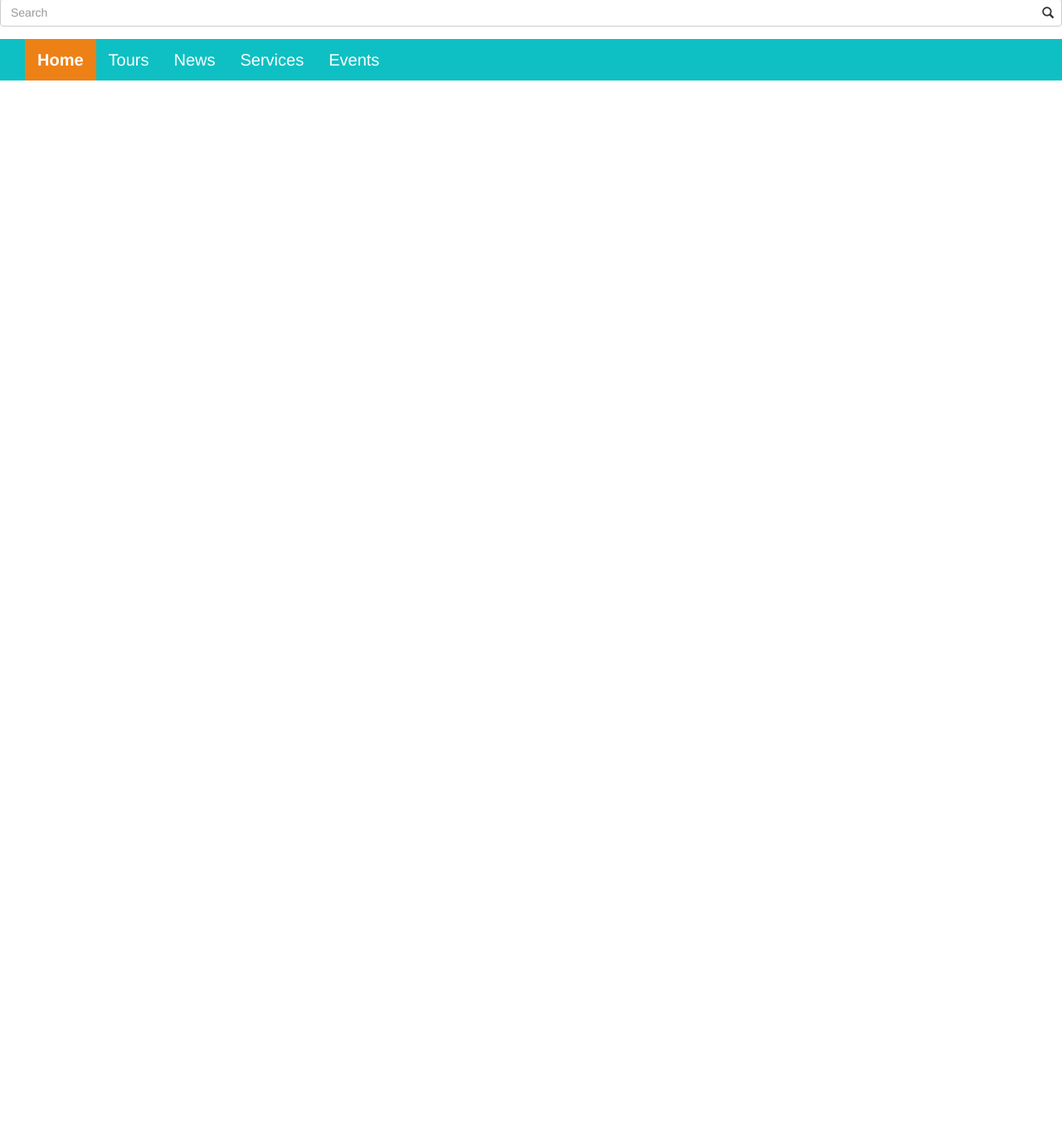
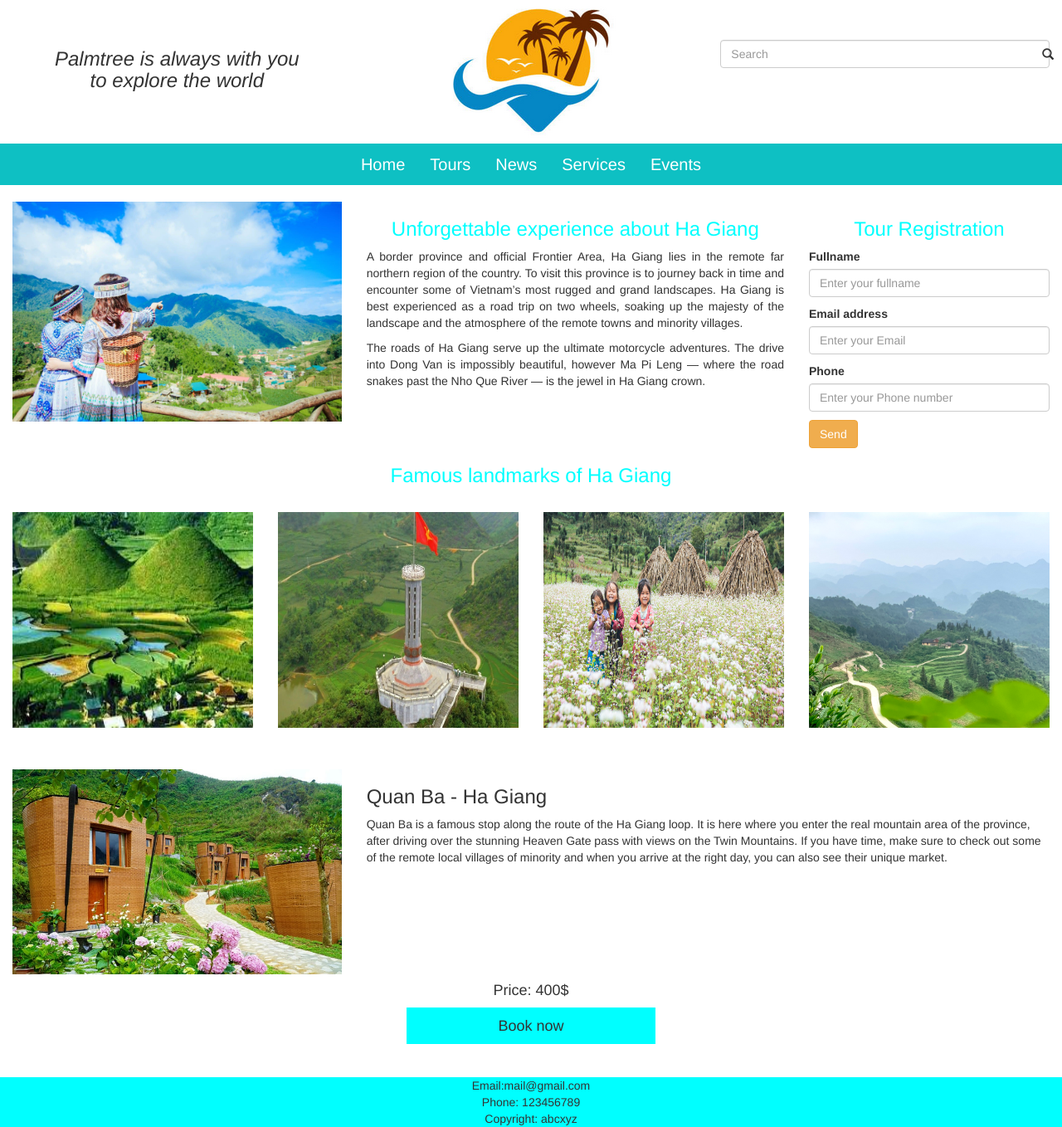
Before and after one commit to hoanghung256/WED201c, a plain HTML site: page RE_FA23_Paper1/index.html in a window 1280 px wide. Shown: the part 2-1360 px from the top of the page at 83% size. Before the commit the page ends 800 px from the top, so only its background shows below. Drawn offline with Linux system fonts and the light colour scheme; files whose address does not match are found by name.

Commit message:
re23 paper1

```diff
--- /dev/null
+++ b/RE_FA23_Paper1/css/styleindex.css
@@ -0,0 +1,71 @@
+.slogan{
+    margin-top: 40px;
+}
+
+.search-bar{
+    margin-top: 50px;
+}
+
+.banner1 img{
+    width: 100%;
+    height: auto;
+}
+
+.landmarks-img1, .landmarks-img2,
+.landmarks-img3, .landmarks-img4{
+    margin-top: 20px;
+}
+.send-button, .mb-3{
+    margin-top: 10px;
+}
+
+.landmarks-img1 img, .landmarks-img2 img, .landmarks-img3 img, .landmarks-img4 img{
+    width: 100%;
+    height: 260px;
+}
+
+.quan-ba-img img{
+    width: 100%;
+    margin-top: 50px;
+}
+
+.quan-ba .introduction{
+    margin-top: 50px;
+}
+
+.booking-button{
+    display: flex;
+    align-items: center;
+    justify-content: center;
+}
+
+.booking-button{
+    border-radius: 0px ;
+    border: 0px;
+    margin-left: auto;
+    margin-right: auto;
+    width: 300px;
+    background-color: aqua;
+}
+
+.footer{
+    margin-top: 40px;
+    background-color: aqua;
+}
+
+.footer-content p{
+    text-align: center;
+    margin-bottom: 0px;
+}
+
+.landmarks h3, .introduction-text h3, .tour-registration h3{
+    color: aqua;
+}
+
+@media screen and (min-width: 768px){
+    .navbar-collapse.collapse{
+        display: flex !important;
+        align-items: center;
+        justify-content: center;
+    }
+}
--- a/RE_FA23_Paper1/index.html
+++ b/RE_FA23_Paper1/index.html
@@ -7,18 +7,24 @@
   <!-- Bootstrap -->
   <link href="css/bootstrap.min.css" rel="stylesheet">
  <!-- Embed CSS here-->
-
+  <link rel="stylesheet" href="css/styleindex.css">
 
 </head>
 <body>
-		<div>  <!-- search box -->
-			<div class="form-group has-feedback has-search">
+		<div class="container-fluid text-center">  <!-- search box -->
+			<div class="row">
+				<div class="slogan col-md-4 mt-md-2">
+					<h3><i>Palmtree is always with you <br> to explore the world</i></h3>
+				</div>
+				<div class="logo col-md-4">
+					<img src="images/logotravel.PNG" alt="logo">
+				</div>
+				<div class="search-bar form-group has-feedback has-search col-md-4">
 					<span class="glyphicon glyphicon-search form-control-feedback"></span>
 					<input type="text" class="form-control sizesearch" placeholder="Search">
 				</div>
 			</div>
-
-		<div> <!--content menu-->
+		</div>
 
 		<nav class="navbar bg-primary"  role="navigation">
 			<div class="container-fluid">
@@ -33,27 +39,98 @@
 
 			  </div>
 
-				<div class="collapse navbar-collapse" id="bs-example-navbar-collapse-1">
+			  <div class="navbar-content navbar-collapse collapse" id="bs-example-navbar-collapse-1">
 				<ul class="nav navbar-nav">
-
-					<li class="active"> <a href="index.html">Home</a> </li>
-
+				  <li> <a href="index.html">Home</a> </li>
 				  <li ><a href="#">Tours</a></li>
 				  <li><a href="#">News</a></li>
 				  <li><a href="#">Services</a></li>
 				  <li><a href="#">Events</a></li>
-
 				</ul>
-
 			  </div>
 			</div>
 		  </nav>
 
 		</div> <!--Finish content menu-->
+		<div class="introduction container-fluid">
+			<div class="row">
+				<div class="banner1 col-md-4 col-sm-12 img-fluid "><img src="images/Bannerquangcao.jpg" alt="banner"></div>
+				<div class="introduction-text col-md-5 text-justify">
+					<h3 class="text-center">Unforgettable experience about Ha Giang</h3>
+					<p>A border province and official Frontier Area, Ha Giang lies in the remote
+						far northern region of the country. To visit this province is to journey back
+						in time and encounter some of Vietnam’s most rugged and grand landscapes.
+						Ha Giang is best experienced as a road trip on two wheels, soaking up
+						the majesty of the landscape and the atmosphere of the remote towns and minority villages.</p>
+					<p>The roads of Ha Giang serve up the ultimate motorcycle adventures. The drive into Dong Van
+						is impossibly beautiful, however Ma Pi Leng — where the road snakes past the Nho Que
+						 River — is the jewel in Ha Giang crown.</p>
+				</div>
+				<div class="tour-registration col-md-3">
+					<h3 class="text-center">Tour Registration</h3>
+					<div class="mb-3">
+						<label for="name-input" class="form-label">Fullname</label>
+						<input type="email" class="form-control" id="name-input" placeholder="Enter your fullname">
+					</div>
+					<div class="mb-3">
+						<label for="email-input" class="form-label">Email address</label>
+						<input class="form-control" id="email-input" placeholder="Enter your Email">
+					</div>
+					<div class="mb-3">
+						<label for="phone-input" class="form-label">Phone</label>
+						<input class="form-control" id="phone-input" placeholder="Enter your Phone number">
+					</div>
+					<div class="send-button">
+						<button type="button" class="btn btn-warning">Send</button>
+					</div>
+				</div>
+			</div>
+		</div>
 
+		<div class=" landmarks container-fluid">
+			<div class="text-justify">
+				<h3 class="text-center">Famous landmarks of Ha Giang</h3>
+			</div>
+			<div class="row">
+				<div class="landmarks-img1 col-md-3 img-fluid"><img src="images/dongvan.jpg" alt="Dong Van"></div>
+				<div class="landmarks-img2 col-md-3 img-fluid"><img src="images/Cotcolungcu.jpg" alt="Dong Van"></div>
+				<div class="landmarks-img3 col-md-3 img-fluid"><img src="images/meovac.jpg" alt="Dong Van"></div>
+				<div class="landmarks-img4 col-md-3 img-fluid"><img src="images/CongtroiQuanba.jpg" alt="Dong Van"></div>
+			</div>
+		</div>
+		<div class="quan-ba container-fluid">
+			<div class="row">
+				<div class="quan-ba-img col-md-4 img-fluid"><img src="images/Quanba.jpg" alt="Quan Ba"></div>
+				<div class="introduction col-md-8">
+					<div class="quan-ba-title">
+						<h3>Quan Ba - Ha Giang</h3>
+						<p>Quan Ba is a famous stop along the route of the Ha Giang loop. It is here where you enter
+							the real mountain area of the province, after driving over the stunning Heaven Gate pass
+							with views on the Twin Mountains. If you have time, make sure to check out some of the
+							remote local villages of minority and when you arrive at the right day, you can also see
+							their unique market.</p>
+					</div>
+				</div>
+			</div>
+		</div>
+		<div class="booking container-fluid">
+			<div class="row justify-content-center align-items-center">
+				<div class="text-justify">
+					<h4 class="text-center">Price: 400$</h4>
+				</div>
+				<button class="booking-button btn-lg" type="button">Book now</button>
+			</div>
+		</div>
+
+		<div class="footer"><!--footer-->
+			<div class="footer-content d-flex align-items-center justify-content-center">
+				<p>Email:mail@gmail.com</p>
+				<p>Phone: 123456789</p>
+				<p>Copyright: abcxyz</p>
+			</div>
+		</div>
 	<script src="js/Jquery.js"></script>
     <script src="js/bootstrap.min.js"></script>
-
 </body>
 
 </html>
```
Also changed, not shown: RE_SP23/about.html (added, +3 -0 lines), RE_SP23/index.html (+2 -2 lines), RE_FA23_Paper1/css/bootstrap.css, RE_SP23/contact.html (added), RE_SP23/product.html (added). Lines whose indentation alone changed are shown as unchanged.
